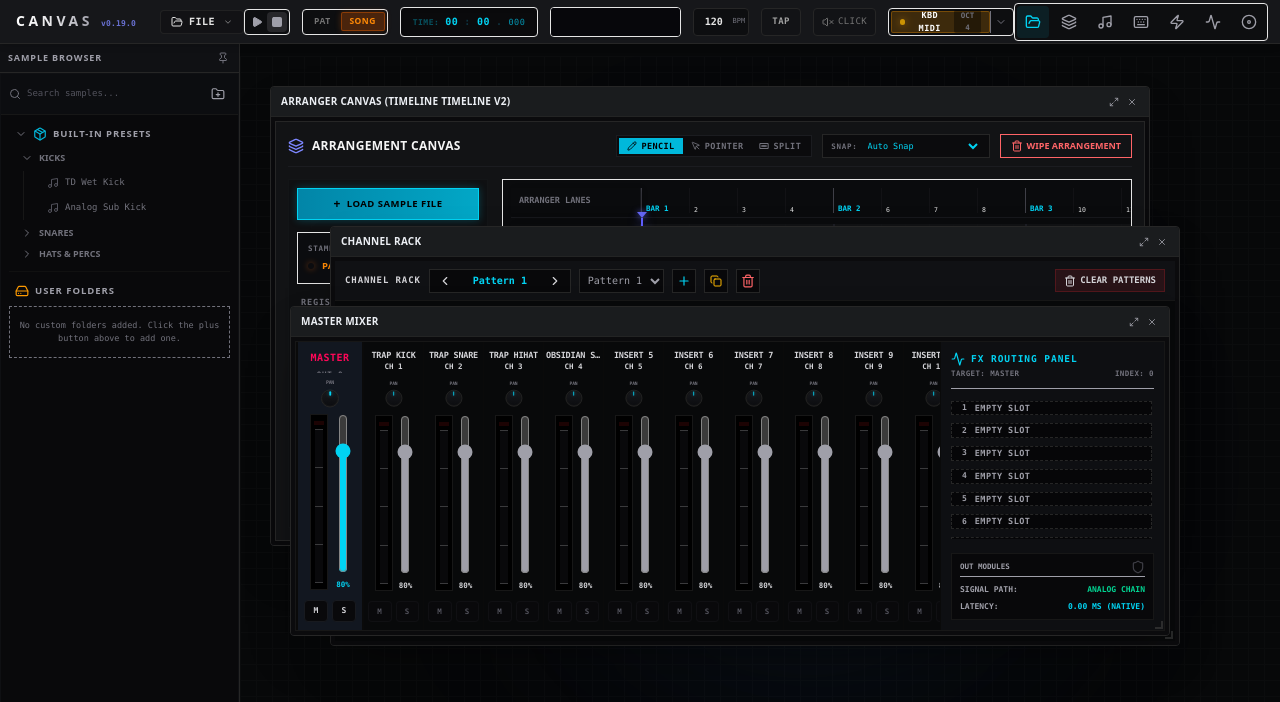
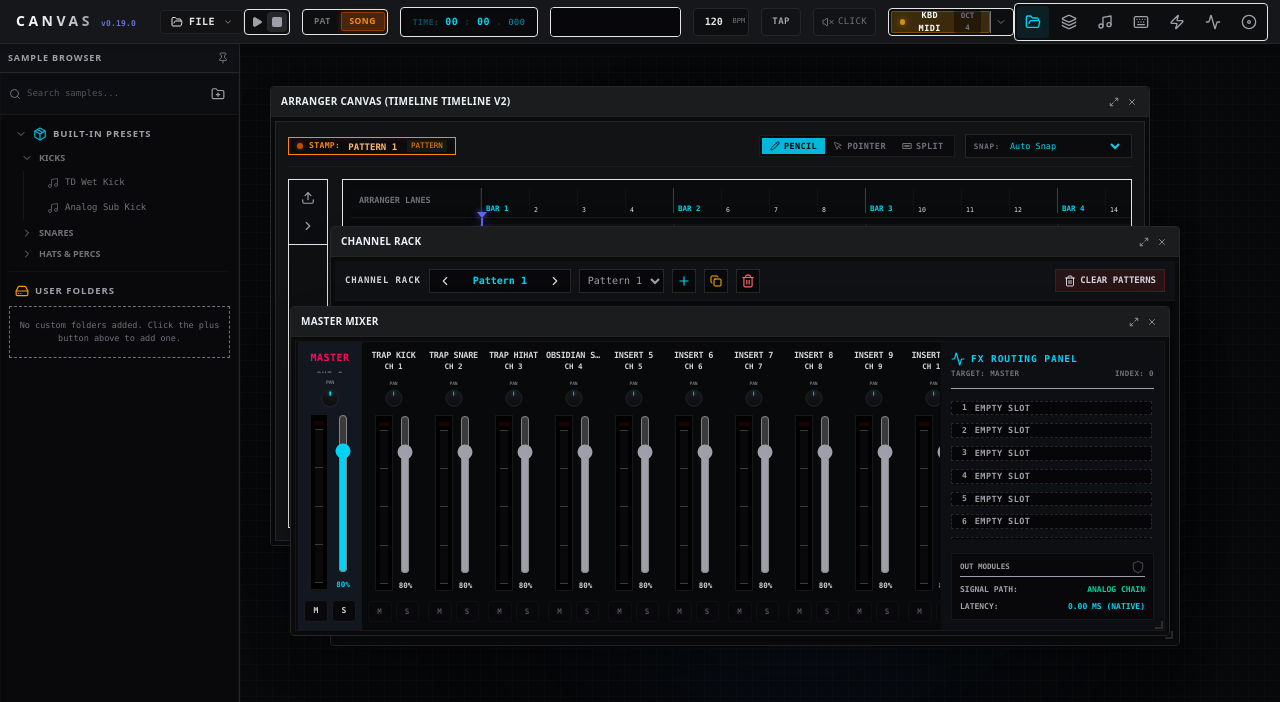
Before and after one commit to expandyourmindx/canvas, a React (Vite) app: page / in a window 1280 px wide. Shown: the top 702 px of the page. Built offline with nearby package versions, Linux system fonts and the light colour scheme.

Commit message:
Redesign Arrangement Window, collapse Picker Panel, and streamline toolbar

```diff
--- a/src/components/ArrangerSourcePicker.tsx
+++ b/src/components/ArrangerSourcePicker.tsx
@@ -3,8 +3,8 @@
  * SPDX-License-Identifier: Apache-2.0
  */
 
-import React, { useRef } from "react";
-import { Music, Volume2 } from "lucide-react";
+import React, { useRef, useState } from "react";
+import { Music, ChevronRight, ChevronLeft, Upload } from "lucide-react";
 import { PatternData, ChannelRow } from "../types";
 import { AudioEngine } from "../audio/AudioEngine";
 
@@ -29,22 +29,19 @@ interface ArrangerSourcePickerProps {
 
 export function ArrangerSourcePicker({
   patterns,
-  engine,
   channels,
   onOpenPianoRoll,
-  onOpenSampler,
-  onOpenWindow,
   selectedClipType,
   setSelectedClipType,
   selectedReferenceId,
   setSelectedReferenceId,
   setClipDurationBeats,
-  getActiveSelectionDetails,
-  getSampleName,
   handleAudioFileImport,
 }: ArrangerSourcePickerProps) {
   const fileInputRef = useRef<HTMLInputElement>(null);
-  const [isDraggingFile, setIsDraggingFile] = React.useState(false);
+  const [isDraggingFile, setIsDraggingFile] = useState(false);
+  const [isCollapsed, setIsCollapsed] = useState(true); // Collapsed by default
+  const [activeTab, setActiveTab] = useState<"patterns" | "samples" | "automation">("patterns");
 
   const handleDragOver = (e: React.DragEvent) => {
     e.preventDefault();
@@ -64,17 +61,17 @@ export function ArrangerSourcePicker({
     }
   };
 
-  const loadedSampleIds = engine.getLoadedSampleIds();
-
   return (
     <div
       onDragOver={handleDragOver}
       onDragLeave={handleDragLeave}
       onDrop={handleDrop}
-      className={`w-1/6 min-w-[200px] flex flex-col gap-3 p-2 border transition-all duration-200 select-none overflow-y-auto h-full scrollbar-thin ${
+      className={`flex flex-col border border-neutral-850 bg-black/15 transition-all duration-300 ease-in-out select-none overflow-hidden h-full shrink-0 ${
+        isCollapsed ? "w-10" : "w-[150px]"
+      } ${
         isDraggingFile
-          ? "border-cyan-500 bg-[#16222c]/50 shadow-[inset_0_0_15px_rgba(6,182,212,0.25)] scale-[1.01]"
-          : "border-[#1b1c20]/40 bg-black/15"
+          ? "border-cyan-500 bg-[#16222c]/50 shadow-[inset_0_0_15px_rgba(6,182,212,0.25)]"
+          : ""
       }`}
     >
       <input
@@ -89,43 +86,94 @@ export function ArrangerSourcePicker({
         }}
       />
 
+      {/* Header Strip */}
+      <div className="flex items-center justify-between p-1.5 border-b border-neutral-850 shrink-0 bg-[#0c0d10]">
+        {!isCollapsed && (
+          <span className="text-[8px] font-black tracking-widest text-zinc-500 uppercase select-none font-mono">
+            PICKER
+          </span>
+        )}
+        <div className={`flex items-center gap-1 ${isCollapsed ? "flex-col w-full" : ""}`}>
           <button
             onClick={() => fileInputRef.current?.click()}
-        className="w-full py-2 bg-gradient-to-r from-cyan-600/90 to-cyan-500/90 hover:from-cyan-500 hover:to-cyan-400 text-black text-[9.5px] font-black uppercase tracking-wider transition-all duration-150 rounded-none cursor-pointer flex items-center justify-center gap-1.5 border border-cyan-400 select-none shadow-[0_0_8px_rgba(6,182,212,0.3)] hover:shadow-[0_0_12px_rgba(6,182,212,0.55)] active:scale-[0.98]"
-        title="Import custom .wav or .mp3 sample file"
+            className="p-1 hover:bg-[#1b1c20] text-zinc-400 hover:text-cyan-400 transition-colors rounded-none border border-transparent hover:border-neutral-850 cursor-pointer flex items-center justify-center"
+            title="Load Custom Sample File"
           >
-        <span className="text-[12px] leading-none font-sans font-bold">+</span>
-        <span>Load Sample File</span>
+            <Upload className="h-3.5 w-3.5" />
           </button>
 
-      <div className="border border-neutral-850 bg-[#0c0d10] p-2.5 rounded-none text-left space-y-1 select-none">
-        <div className="text-[7.5px] font-mono text-zinc-500 uppercase tracking-widest font-black">
-          STAMP CURSOR BUFFER:
-        </div>
-        <div className="flex items-center gap-2">
-          <span className="h-1.5 w-1.5 rounded-full bg-orange-555 animate-pulse shrink-0 shadow-[0_0_6px_rgba(249,115,22,0.6)]" />
-          <div className="text-[9.5px] font-black text-orange-400 uppercase tracking-wide truncate">
-            {getActiveSelectionDetails()}
-          </div>
+          <button
+            onClick={() => setIsCollapsed(!isCollapsed)}
+            className="p-1 hover:bg-[#1b1c20] text-zinc-400 hover:text-cyan-400 transition-colors rounded-none border border-transparent hover:border-neutral-850 cursor-pointer flex items-center justify-center"
+            title={isCollapsed ? "Expand Picker Panel" : "Collapse Picker Panel"}
+          >
+            {isCollapsed ? <ChevronRight className="h-3.5 w-3.5" /> : <ChevronLeft className="h-3.5 w-3.5" />}
+          </button>
         </div>
       </div>
 
-      <div className="text-left space-y-1">
-        <h4 className="text-[8.5px] font-mono font-black text-zinc-500 uppercase tracking-widest pl-1">
-          Registered Patterns
-        </h4>
-        <div className="max-h-36 overflow-y-auto space-y-1 pr-0.5 scrollbar-thin">
+      {!isCollapsed && (
+        <>
+          {/* Three tabs at the top */}
+          <div className="flex border-b border-neutral-850 bg-[#0a0b0d] p-0.5 select-none shrink-0 font-mono text-[7.5px] font-bold">
+            <button
+              onClick={() => setActiveTab("patterns")}
+              className={`flex-1 py-1 text-center border-none transition-colors cursor-pointer rounded-none uppercase ${
+                activeTab === "patterns"
+                  ? "bg-cyan-500/10 text-cyan-400 font-black border-b border-cyan-500"
+                  : "text-zinc-500 hover:text-zinc-300"
+              }`}
+            >
+              Patterns
+            </button>
+            <button
+              onClick={() => setActiveTab("samples")}
+              className={`flex-1 py-1 text-center border-none transition-colors cursor-pointer rounded-none uppercase ${
+                activeTab === "samples"
+                  ? "bg-cyan-500/10 text-cyan-400 font-black border-b border-cyan-500"
+                  : "text-zinc-500 hover:text-zinc-300"
+              }`}
+            >
+              Samples
+            </button>
+            <button
+              disabled
+              className="flex-1 py-1 text-center border-none text-zinc-650 cursor-not-allowed uppercase flex flex-col justify-center items-center opacity-50 relative group"
+              title="Coming Soon"
+            >
+              <span>Auto</span>
+              <span className="text-[5px] text-zinc-600 scale-[0.8] leading-none mt-px">SOON</span>
+            </button>
+          </div>
+
+          {/* Tab contents */}
+          <div className="flex-1 overflow-y-auto p-2 scrollbar-thin">
+            {activeTab === "patterns" && (
+              <div className="space-y-2">
                 {patterns.map((pat) => {
                   const isSelected = selectedClipType === "pattern" && selectedReferenceId === pat.id;
-            let activeBorderColor = "border-neutral-850 bg-[#121316] text-neutral-400 hover:bg-[#15171d]";
 
-            if (isSelected) {
-              activeBorderColor = "bg-[#181d26] text-cyan-400 border-cyan-500 shadow-[0_0_6px_rgba(6,182,212,0.15)]";
-            }
+                  // Compute note range for mini-preview
+                  const pitches = pat.notes.map((n) => n.pitch).filter((p): p is number => p !== undefined);
+                  const minPitch = pitches.length > 0 ? Math.min(...pitches) - 1 : 48;
+                  const maxPitch = pitches.length > 0 ? Math.max(...pitches) + 1 : 72;
+                  const pitchRange = Math.max(12, maxPitch - minPitch);
 
                   return (
-              <button
+                    <div
                       key={pat.id}
+                      draggable
+                      onDragStart={(e) => {
+                        e.dataTransfer.setData(
+                          "application/json",
+                          JSON.stringify({
+                            type: "pattern",
+                            id: pat.id,
+                            name: pat.name,
+                          })
+                        );
+                        e.dataTransfer.effectAllowed = "copy";
+                      }}
                       onClick={() => {
                         setSelectedClipType("pattern");
                         setSelectedReferenceId(pat.id);
@@ -139,95 +187,67 @@ export function ArrangerSourcePicker({
                           if (obsChan) onOpenPianoRoll(obsChan.id);
                         }
                       }}
-                className={`w-full text-left px-2 py-1.5 border transition-all duration-150 rounded-none cursor-pointer flex justify-between items-center ${activeBorderColor}`}
+                      className={`group p-1.5 border transition-all duration-150 rounded-none cursor-pointer flex flex-col gap-1.5 ${
+                        isSelected
+                          ? "border-cyan-500 bg-[#16222c]/40 text-cyan-400 shadow-[0_0_8px_rgba(6,182,212,0.15)] animate-pulse"
+                          : "border-neutral-850 bg-[#121316]/50 text-neutral-400 hover:bg-[#15171d] hover:border-neutral-800"
+                      }`}
+                      title={`${pat.name} - ${pat.notes.length} notes (Drag to timeline / Click to select tool)`}
                     >
-                <div className="flex items-center gap-1.5 overflow-hidden">
-                  <Music className="h-3 w-3 text-indigo-400 shrink-0" />
-                  <span className="text-[9.5px] font-black tracking-wide uppercase truncate leading-none mt-0.5">
+                      {/* Mini Note Preview */}
+                      <div className="w-full h-8 relative bg-neutral-950/70 border border-neutral-900/50 overflow-hidden rounded-xs pointer-events-none">
+                        {pat.notes.map((note, idx) => {
+                          const noteLeftPct = (note.time / 4) * 100;
+                          const noteWidthPct = ((note.duration || 0.25) / 4) * 100;
+                          const notePitch = note.pitch ?? 60;
+                          const topPct = 100 - ((notePitch - minPitch) / pitchRange) * 100;
+
+                          return (
+                            <div
+                              key={idx}
+                              className={`absolute h-[2px] rounded-xs ${
+                                isSelected ? "bg-cyan-400 shadow-[0_0_2px_rgba(6,182,212,0.5)]" : "bg-neutral-500/80"
+                              }`}
+                              style={{
+                                left: `${Math.max(0, Math.min(95, noteLeftPct))}%`,
+                                width: `${Math.max(4, Math.min(100 - noteLeftPct, noteWidthPct))}%`,
+                                top: `${Math.min(85, Math.max(15, topPct))}%`,
+                              }}
+                            />
+                          );
+                        })}
+                      </div>
+
+                      {/* Pattern Name */}
+                      <div className="flex justify-between items-center px-0.5 pointer-events-none">
+                        <span className={`text-[8.5px] font-black tracking-wide uppercase truncate leading-none mt-0.5 ${
+                          isSelected ? "text-cyan-400 font-black" : "text-neutral-300"
+                        }`}>
                           {pat.name}
                         </span>
+                        <span className="text-[6.5px] font-mono bg-black/40 px-1 py-0.5 text-zinc-550 shrink-0">
+                          {pat.notes.length}N
+                        </span>
                       </div>
-                <span className="text-[7.5px] font-mono bg-black/40 px-1 py-0.5 text-zinc-400">
-                  {pat.notes.length} notes
-                </span>
-              </button>
+                    </div>
                   );
                 })}
                 {patterns.length === 0 && (
-            <div className="text-zinc-650 text-[9px] font-mono p-2 border border-neutral-850 bg-[#121316] text-center uppercase">
-              No Patterns loaded
+                  <div className="text-zinc-650 text-[8.5px] font-mono p-3 border border-neutral-850 bg-[#121316]/30 text-center uppercase">
+                    No Patterns
                   </div>
                 )}
               </div>
-      </div>
+            )}
 
-      <div className="text-left space-y-1">
-        <h4 className="text-[8.5px] font-mono font-black text-zinc-500 uppercase tracking-widest pl-1">
-          Audio Samples
-        </h4>
-        <div className="max-h-36 overflow-y-auto space-y-1 pr-0.5 scrollbar-thin">
-          {loadedSampleIds.map((sampleId) => {
-            const isSelected = selectedClipType === "sample" && selectedReferenceId === sampleId;
-            let activeBorderColor = "border-neutral-850 bg-[#121316] text-neutral-400 hover:bg-[#15171d]";
-
-            if (isSelected) {
-              if (sampleId === "kick_sample") {
-                activeBorderColor =
-                  "bg-[#181d26] text-emerald-400 border-emerald-500 shadow-[0_0_6px_rgba(16,185,129,0.15)]";
-              } else if (sampleId === "snare_sample") {
-                activeBorderColor =
-                  "bg-[#181d26] text-amber-500 border-amber-500 shadow-[0_0_6px_rgba(245,158,11,0.15)]";
-              } else {
-                activeBorderColor =
-                  "bg-[#181d26] text-cyan-400 border-cyan-500 shadow-[0_0_6px_rgba(6,182,212,0.15)]";
-              }
-            }
-
-            return (
-              <button
-                key={sampleId}
-                onClick={() => {
-                  setSelectedClipType("sample");
-                  setSelectedReferenceId(sampleId);
-
-                  let duration = 1;
-                  const buffer = engine.getSampleBuffer(sampleId);
-                  if (buffer) {
-                    duration = engine.secondsToBeats(buffer.duration);
-                  }
-                  setClipDurationBeats(duration);
-                }}
-                onDoubleClick={() => {
-                  if (onOpenSampler) {
-                    const chan = channels.find((c) => c.sampleId === sampleId || c.id === sampleId);
-                    if (chan) {
-                      onOpenSampler(chan.id);
-                    } else {
-                      onOpenWindow?.("sampler");
-                    }
-                  }
-                }}
-                className={`w-full text-left px-2 py-1.5 border transition-all duration-150 rounded-none cursor-pointer flex justify-between items-center ${activeBorderColor}`}
-              >
-                <div className="flex items-center gap-1.5 overflow-hidden">
-                  <Volume2 className="h-3 w-3 text-cyan-400 shrink-0" />
-                  <span className="text-[9.5px] font-black tracking-wide uppercase truncate leading-none mt-0.5">
-                    {getSampleName(sampleId)}
-                  </span>
-                </div>
-                <span className="text-[7.5px] font-mono bg-black/40 px-1 py-0.5 text-zinc-400">
-                  1 beat
-                </span>
-              </button>
-            );
-          })}
-          {loadedSampleIds.length === 0 && (
-            <div className="text-zinc-650 text-[9px] font-mono p-2 border border-neutral-850 bg-[#121316] text-center uppercase">
-              No Samples loaded
+            {activeTab === "samples" && (
+              <div className="text-zinc-600 text-[8.5px] font-mono py-8 px-2 border border-dashed border-neutral-850 bg-[#121316]/10 text-center uppercase tracking-wide">
+                No Samples
               </div>
             )}
           </div>
-      </div>
+        </>
+      )}
     </div>
   );
 }
--- a/src/components/Canvas.tsx
+++ b/src/components/Canvas.tsx
@@ -8,8 +8,6 @@ import { useAudioEngine } from "../audio/useAudioEngine";
 import { CanvasClip, ChannelRow } from "../types";
 import { AVAILABLE_SAMPLES, LANE_HEIGHT_PX, CLIP_HEIGHT_PX, CLIP_TOP_OFFSET_PX } from "../config";
 import {
-  Layers,
-  Trash2,
   Pencil,
   MousePointer,
 } from "lucide-react";
@@ -628,10 +626,22 @@ export function Canvas({
       {/* HEADER STRIP */}
       <div className="flex items-center justify-between border-b border-[#1b1c20] pb-2">
         <div className="flex items-center gap-2">
-          <Layers className="h-4 w-4 text-indigo-400" />
-          <h3 className="text-xs font-black tracking-wide text-neutral-100 uppercase mr-1">
-            Arrangement Canvas
-          </h3>
+          {selectedClipType ? (
+            <div className="flex items-center gap-1.5 px-2 py-0.5 bg-black/40 border border-neutral-850/50 text-[9px] font-mono text-orange-400 rounded-none shadow-[inset_0_0_4px_rgba(249,115,22,0.1)]">
+              <span className="h-1.5 w-1.5 rounded-full bg-orange-500 shrink-0 animate-pulse shadow-[0_0_4px_rgba(249,115,22,0.6)]" />
+              <span className="font-bold text-[8px] uppercase tracking-wider text-zinc-550 mr-0.5">STAMP:</span>
+              <span className="text-orange-300 font-bold uppercase truncate max-w-[150px] leading-none mt-0.5">
+                {selectedClipType === "pattern"
+                  ? (patterns.find(p => p.id === selectedReferenceId)?.name || "MIDI Pattern")
+                  : getSampleName(selectedReferenceId)}
+              </span>
+              <span className="text-[7.5px] font-mono text-zinc-555 bg-neutral-900 px-1 py-0.5 rounded-none ml-1 uppercase leading-none">
+                {selectedClipType === "pattern" ? "Pattern" : "Sample"}
+              </span>
+            </div>
+          ) : (
+            <div className="text-[9px] font-mono text-zinc-650 uppercase tracking-widest pl-1 font-bold">No Stamp</div>
+          )}
         </div>
         <div className="flex items-center gap-2.5">
           {/* Tool Selector Toggle Group */}
@@ -704,17 +714,8 @@ export function Canvas({
               <option value="0.125" className="bg-[#121315] text-zinc-300">1/32 (0.125 Beats)</option>
             </select>
           </div>
-
-          <button
-            onClick={clearArrangement}
-            className="px-2.5 py-1 bg-[#121316] hover:bg-red-950/20 text-red-400 hover:text-red-300 border border-neutral-850 hover:border-red-900/60 text-[9px] font-black uppercase transition-colors rounded-none cursor-pointer flex items-center justify-center gap-1 select-none"
-            title="Clear all clips from timeline"
-          >
-            <Trash2 className="h-3 w-3" />
-            <span>Wipe Arrangement</span>
-          </button>
+          </div>
         </div>
-      </div>
 
       {/* TWO COLUMN BENTO LAYOUT */}
       <div className="flex gap-3.5 flex-1 min-h-0">
@@ -819,7 +820,7 @@ export function Canvas({
                         const dataStr = e.dataTransfer.getData("application/json");
                         if (dataStr) {
                           try {
-                            const { id, path, name } = JSON.parse(dataStr);
+                            const droppedObj = JSON.parse(dataStr);
                             const rect = e.currentTarget.getBoundingClientRect();
                             const offsetX = e.clientX - rect.left;
                             const rawBeat = (offsetX / rect.width) * totalBeats;
@@ -828,6 +829,41 @@ export function Canvas({
                               ? Math.round(rawBeat / snap) * snap
                               : rawBeat;
 
+                            if (droppedObj.type === "pattern") {
+                              const patternId = droppedObj.id;
+                              const patternName = droppedObj.name;
+                              const durationBeats = 4; // Patterns default to 4 beats
+
+                              const newClip = {
+                                id: `clip_${Date.now()}_${Math.random().toString(36).substr(2, 5)}`,
+                                laneIndex: laneIdx,
+                                startBeat: Math.max(0, Math.min(totalBeats - durationBeats, snappedBeat)),
+                                duration: durationBeats,
+                                type: "pattern" as const,
+                                referenceId: patternId,
+                                name: patternName,
+                                color: "from-cyan-555/15 to-cyan-500/5 text-cyan-400 border-cyan-500/30",
+                                cropStart: 0,
+                              };
+
+                              setCanvasClips(prev => [...prev, newClip]);
+                              setSelectedIds([newClip.id]);
+
+                              // Load properties into pencil tool for the next placement
+                              setSelectedClipType("pattern");
+                              setSelectedReferenceId(patternId);
+                              setClipDurationBeats(4);
+                              setClipCropStart(0);
+
+                              if (pushToHistory) {
+                                pushToHistory(channels);
+                              }
+                              return;
+                            }
+
+                            // Sample drop logic
+                            const id = droppedObj.id;
+                            const path = droppedObj.path;
                             let durationBeats = 4;
                             let buffer = getSampleBuffer(id);
 
@@ -939,7 +975,7 @@ export function Canvas({
                               pushToHistory(updatedChannels);
                             }
                           } catch (err) {
-                            console.error("Error setting canvas clip from sample browser drop", err);
+                            console.error("Error setting canvas clip from sample drop", err);
                           }
                         }
                       }}
```
Lines whose indentation alone changed are shown as unchanged.
